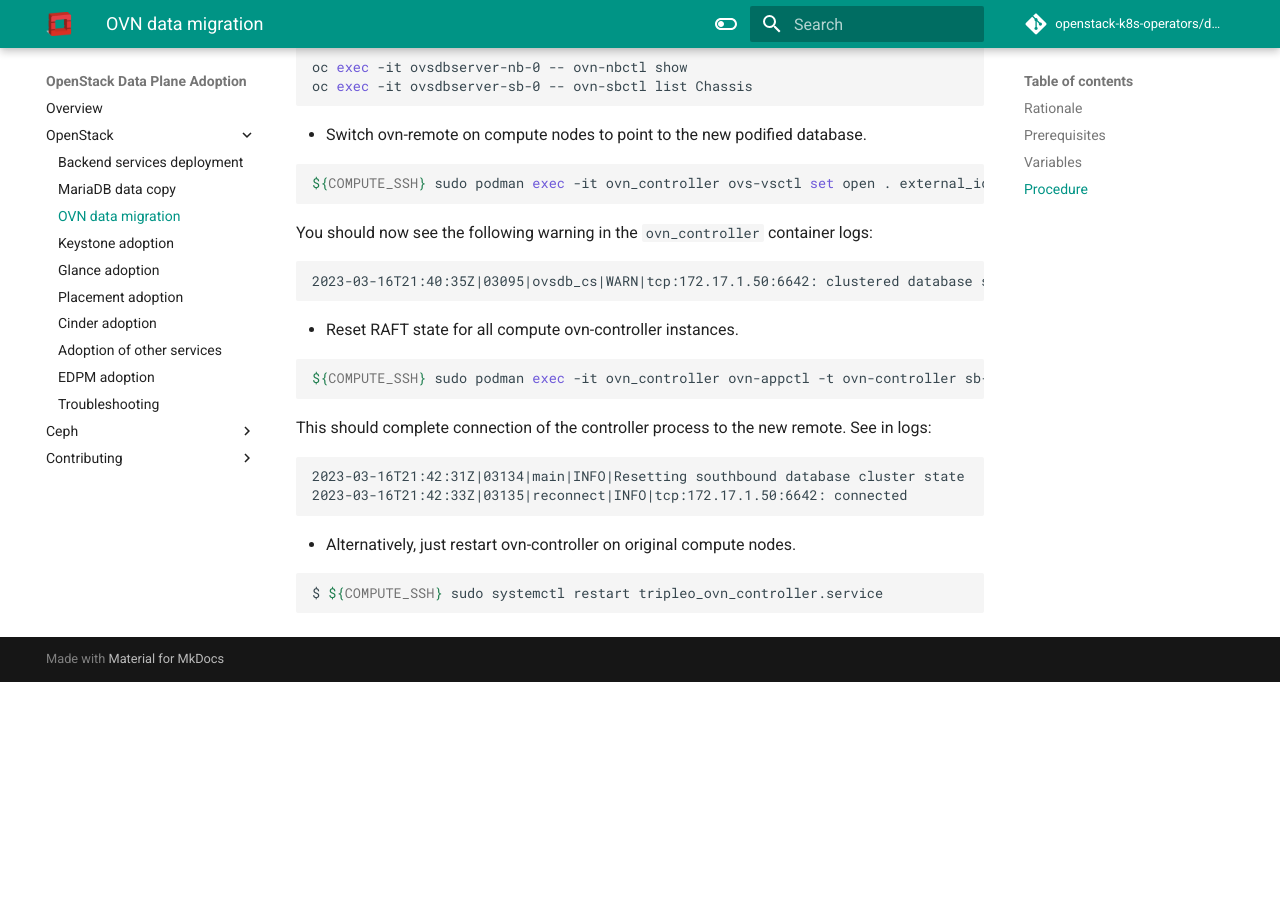
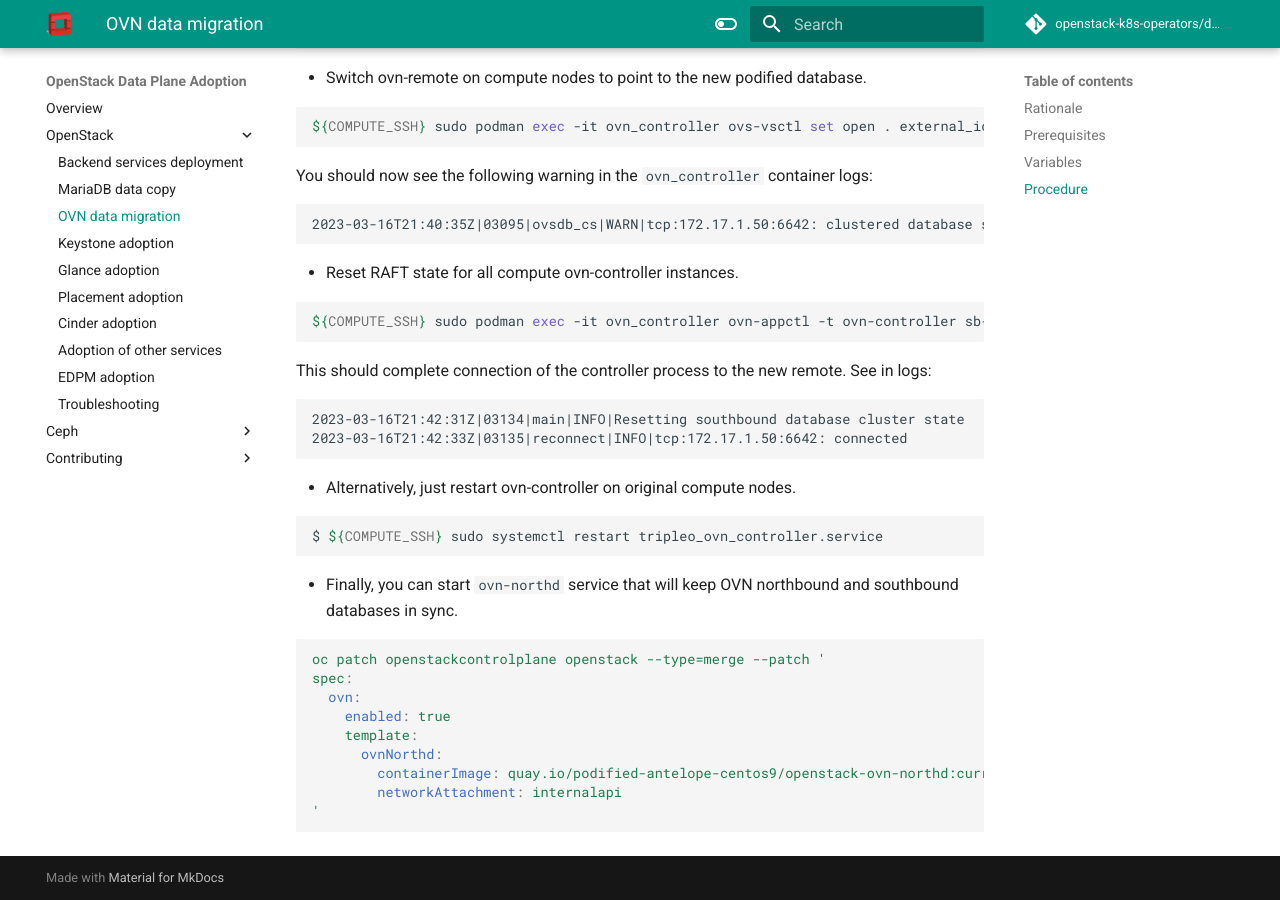
Before and after one commit to openstack-k8s-operators/data-plane-adoption, an MkDocs documentation site: the page built from docs/openstack/ovn_adoption.md, in a window 1280 px wide and 900 px high, scrolled down 2269 px. Built offline with MkDocs 1.6.1 and Material for MkDocs 9.7.7, drawn with Linux system fonts in a browser that asks for light colours; comment, search, counter and statistics services are not loaded; the version menu is left out; before the commit the page ends 2951 px from its top, so only the background shows below that; some of the changed text lies outside the part shown.

Commit message:
ovn: start northd after database is imported
It's better to make sure that northd doesn't connect to the database
during the import.

````diff
--- a/docs/openstack/ovn_adoption.md
+++ b/docs/openstack/ovn_adoption.md
@@ -64,7 +64,7 @@
 podman run -it --rm --userns=keep-id -u $UID -v $PWD:$PWD:z,rw -w $PWD $OVSDB_IMAGE bash -c "ovsdb-client get-schema tcp:$PODIFIED_OVSDB_SB_IP:6641 > ./ovs-sb.ovsschema && ovsdb-tool convert ovs-sb.db ./ovs-sb.ovsschema"
 ```
 
-- Start podified OVN services prior to database import.
+- Start podified OVN database services prior to import.
 
 ```yaml
 oc patch openstackcontrolplane openstack --type=merge --patch '
@@ -140,3 +137,17 @@
 ```bash
 $ ${COMPUTE_SSH} sudo systemctl restart tripleo_ovn_controller.service
 ```
+
+- Finally, you can start `ovn-northd` service that will keep OVN northbound and southbound databases in sync.
+
+```yaml
+oc patch openstackcontrolplane openstack --type=merge --patch '
+spec:
+  ovn:
+    enabled: true
+    template:
+      ovnNorthd:
+        containerImage: quay.io/podified-antelope-centos9/openstack-ovn-northd:current-podified
+        networkAttachment: internalapi
+'
+```
````
Also changed, not shown: other parts of docs/openstack/ovn_adoption.md (+0 -3 lines).
